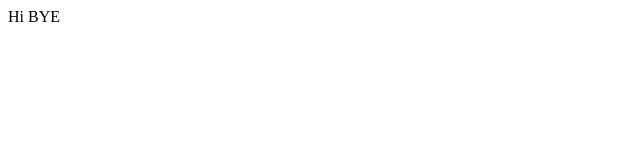
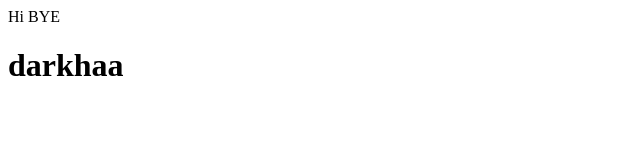
Before and after one commit to Darkhaamn/static-web, a plain HTML site: page index.html in a window 1280 px wide. Shown: the whole page, without its empty margins (0-640 px from the left). Drawn offline with Linux system fonts and the light colour scheme.

Commit message:
third commit

```diff
--- a/index.html
+++ b/index.html
@@ -3,3 +3,6 @@ Hi
 
 
 BYE
+
+
+<h1>darkhaa</h1>
```
